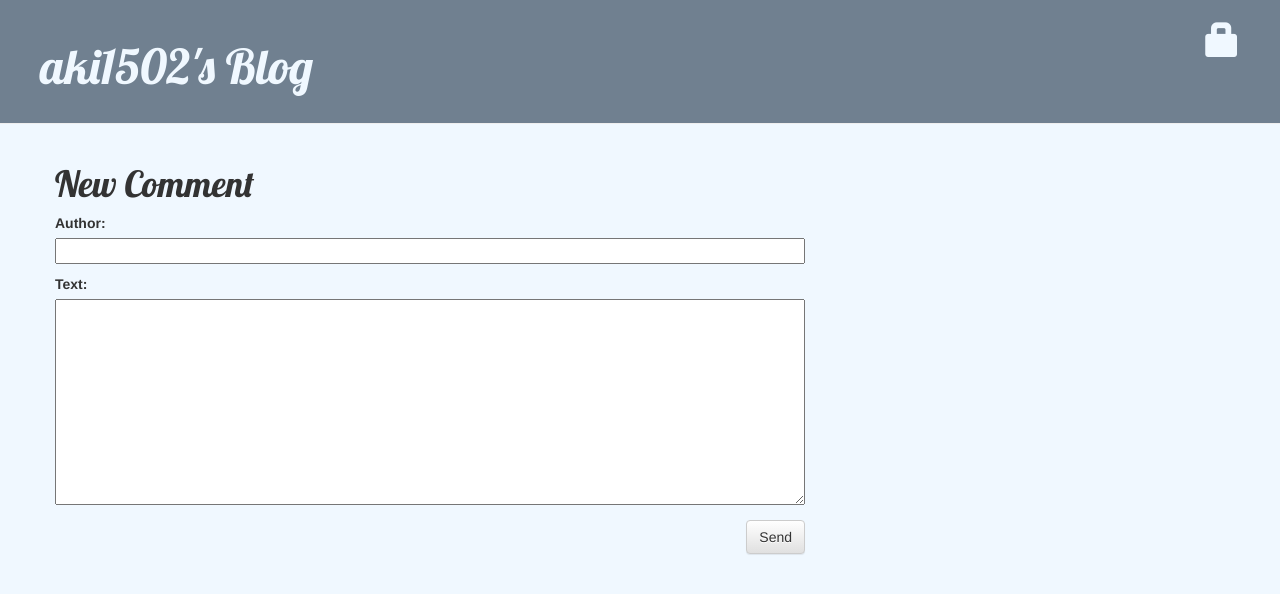
After one commit to aki1502/tk, a Django app: page /post/1/comment/ in a window 1280 px wide. The commit adds this page. Shown: the top 594 px of the page. Run offline with Django 3.2, Linux system fonts and the light colour scheme; tables that the repository leaves empty hold one stand-in row (values such as "Sample post"); some libraries are stand-ins or nearby versions.

Commit message:
コメント機能を追加しました。

```diff
--- a/blog/admin.py
+++ b/blog/admin.py
@@ -1,6 +1,7 @@
 from django.contrib import admin
-from .models import Post
+from .models import Post, Comment
 
 
 
 admin.site.register(Post)
+admin.site.register(Comment)
--- a/blog/forms.py
+++ b/blog/forms.py
@@ -1,9 +1,15 @@
 from django import forms
 
-from .models import Post
+from .models import Post, Comment
 
 class PostForm(forms.ModelForm):
 
     class Meta:
         model = Post
         fields = ("title", "text",)
+
+class CommentForm(forms.ModelForm):
+
+    class Meta:
+        model = Comment
+        fields = ("author", "text")
--- a/blog/models.py
+++ b/blog/models.py
@@ -5,11 +5,16 @@ from django.utils import timezone
 
 
 class Post(models.Model):
+    if False:
+        comments = None
     author = models.ForeignKey(settings.AUTH_USER_MODEL, on_delete=models.CASCADE)
     title = models.CharField(max_length=200)
     text = models.TextField()
     created_date = models.DateTimeField(default=timezone.now)
     published_date = models.DateTimeField(blank=True, null=True)
+
+    def approved_comments(self):
+        return self.comments.filter(approved_comment=True)
 
     def publish(self):
         self.published_date = timezone.now()
@@ -17,3 +22,18 @@ class Post(models.Model):
 
     def __str__(self):
         return self.title
+
+
+class Comment(models.Model):
+    post = models.ForeignKey("blog.Post", on_delete=models.CASCADE, related_name="comments")
+    author = models.CharField(max_length=200)
+    text = models.TextField()
+    created_date = models.DateTimeField(default=timezone.now())
+    approved_comment = models.BooleanField(default=False)
+
+    def approve(self):
+        self.approved_comment = True
+        self.save()
+
+    def __str__(self):
+        return self.text
--- a/blog/static/css/blog.css
+++ b/blog/static/css/blog.css
@@ -48,3 +48,7 @@ h1, h2, h3, h4 {
 .post h2 a, .post h2 a:visited {
     color: #000000;
 }
+
+.comment {
+    margin: 20px 0px 20px 20px;
+}
--- /dev/null
+++ b/blog/templates/blog/add_comment_to_post.html
@@ -0,0 +1,9 @@
+{% extends 'blog/base.html' %}
+
+{% block content %}
+    <h1>New Comment</h1>
+    <form method="POST" class="post-form">{% csrf_token %}
+        {{ form.as_p }}
+        <button type="submit" class="save btn btn-default">Send</button>
+    </form>
+{% endblock content %}
--- a/blog/templates/blog/post_list.html
+++ b/blog/templates/blog/post_list.html
@@ -8,6 +8,7 @@
             </div>
             <h2><a href="{% url 'post_detail' pk=post.pk %}">{{ post.title }}</a></h2>
             <p>{{ post.text|linebreaksbr }}</p>
+            <a href="{% url 'post_detail' pk=post.pk %}">Comments: {{ post.approved_comments.count }}</a>
         </div>
     {% endfor %}
 {% endblock %}
--- a/blog/urls.py
+++ b/blog/urls.py
@@ -12,4 +12,7 @@ urlpatterns = [
     path("drafts/", views.post_draft_list, name="post_draft_list"),
     path("post/<int:pk>/publish/", views.post_publish, name="post_publish"),
     path("post/<int:pk>/remove/", views.post_remove, name="post_remove"),
+    path("post/<int:pk>/comment/", views.add_comment_to_post, name="add_comment_to_post"),
+    path("comment/<int:pk>/approve/", views.comment_approve, name="comment_approve"),
+    path("comment/<int:pk>/remove/", views.comment_remove, name="comment_remove"),
 ]
--- a/blog/views.py
+++ b/blog/views.py
@@ -2,15 +2,15 @@ from django.contrib.auth.decorators import login_required
 from django.shortcuts import render, get_object_or_404, redirect
 from django.utils import timezone
 
-from .models import Post
-from .forms import PostForm
+from .models import Post, Comment
+from .forms import PostForm, CommentForm
 
 
 if False:
     Post.objects = None
 
 def post_list(request):
-    posts = Post.objects.filter(published_date__lte=timezone.now()).order_by("published_date")
+    posts = Post.objects.filter(published_date__lte=timezone.now()).order_by("-published_date")
     d = {
         "posts": posts
     }
@@ -65,3 +65,28 @@ def post_remove(request, pk):
     post = get_object_or_404(Post, pk=pk)
     post.delete()
     return redirect("post_list")
+
+def add_comment_to_post(request, pk):
+    post = get_object_or_404(Post, pk=pk)
+    if request.method == "POST":
+        form = CommentForm(request.POST)
+        if form.is_valid():
+            comment = form.save(commit=False)
+            comment.post = post
+            comment.save()
+            return redirect("post_detail", pk=post.pk)
+    else:
+        form = CommentForm()
+    return render(request, "blog/add_comment_to_post.html", {"form": form})
+
+@login_required
+def comment_approve(request, pk):
+    comment = get_object_or_404(Comment, pk=pk)
+    comment.approve()
+    return redirect("post_detail", pk=comment.post.pk)
+
+@login_required
+def comment_remove(request, pk):
+    comment = get_object_or_404(Comment, pk=pk)
+    comment.remove()
+    return redirect("post_detail", pk=comment.post.pk)
```
Also changed, not shown: blog/templates/blog/post_detail.html (+20 -0 lines), blog/migrations/0002_comment.py (added), blog/migrations/0003_auto_20191020_1454.py (added).
